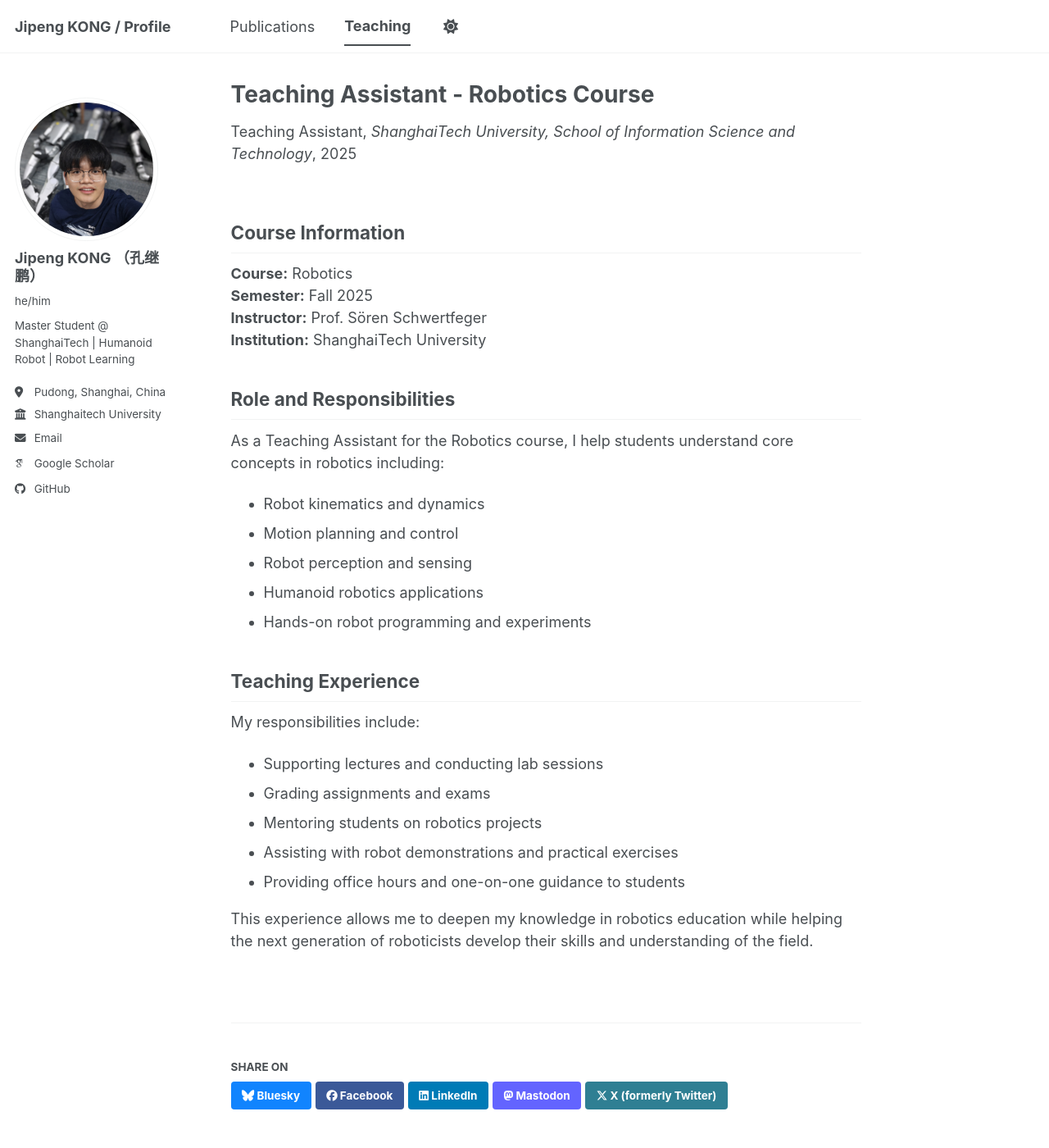
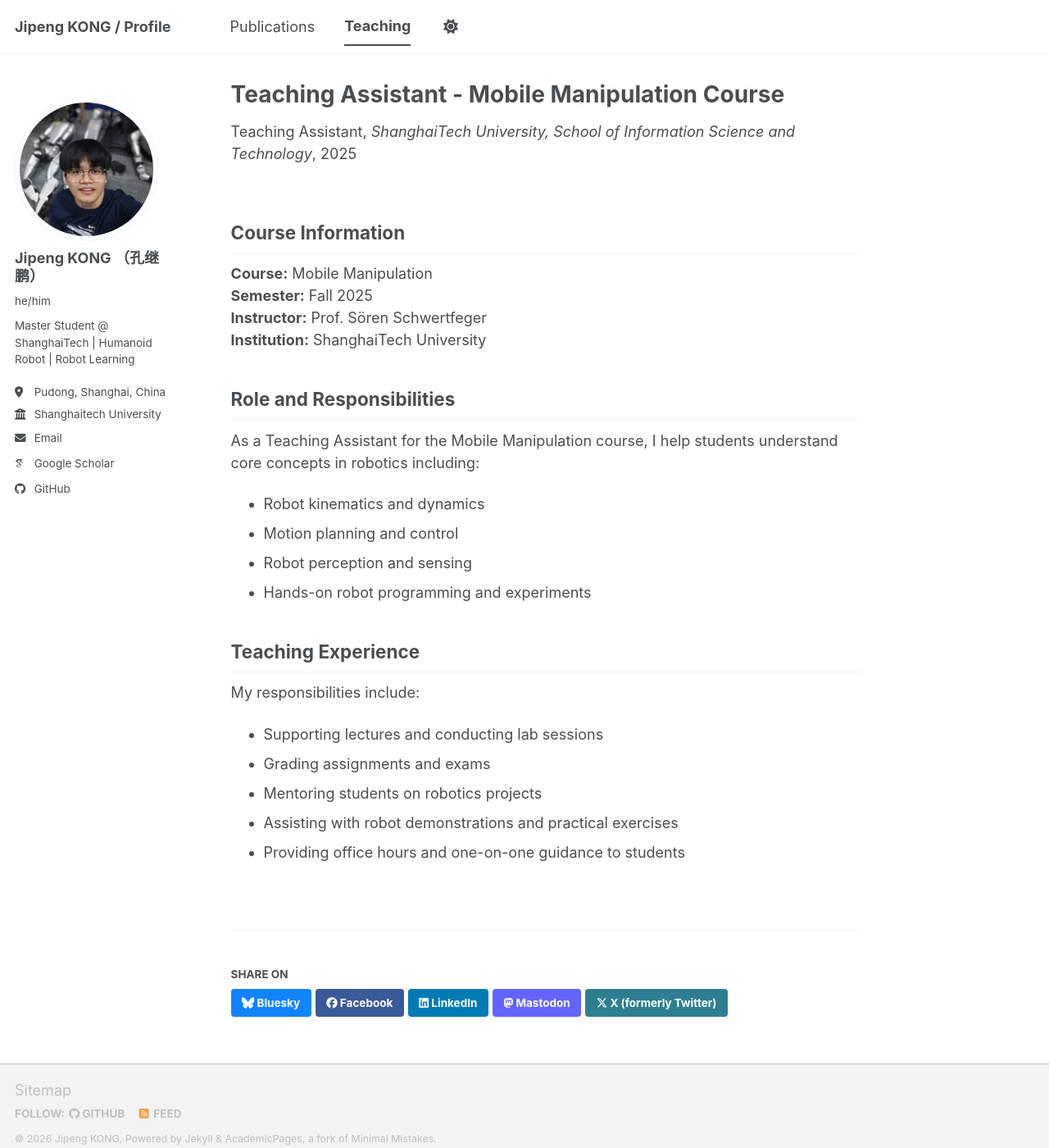
Before and after one commit to KongJipeng/kongjipeng.github.io, a Jekyll site: the page built from _teaching/2025-fall-robotics.md, in a window 1280 px wide and 1400 px high. Shown: the whole window at 82% size. Built offline with Jekyll 4.4.1, drawn with Linux system fonts in a browser that asks for light colours; some web fonts are replaced; a script bundle is joined from its source files by our own code; library files that are not in the unit come from our copies.

Commit message:
Fix: teaching moma

```diff
--- a/_teaching/2025-fall-robotics.md
+++ b/_teaching/2025-fall-robotics.md
@@ -1,8 +1,8 @@
 ---
-title: "Teaching Assistant - Robotics Course"
+title: "Teaching Assistant - Mobile Manipulation Course"
 collection: teaching
 type: "Teaching Assistant"
-permalink: /teaching/2025-fall-robotics
+permalink: /teaching/2025-fall-moma
 venue: "ShanghaiTech University, School of Information Science and Technology"
 date: 2025-09-01
 location: "Shanghai, China"
@@ -10,19 +10,19 @@ location: "Shanghai, China"
 
 ## Course Information
 
-**Course:** Robotics
+**Course:** Mobile Manipulation
 **Semester:** Fall 2025
 **Instructor:** Prof. Sören Schwertfeger
 **Institution:** ShanghaiTech University
 
 ## Role and Responsibilities
 
-As a Teaching Assistant for the Robotics course, I help students understand core concepts in robotics including:
+As a Teaching Assistant for the Mobile Manipulation course, I help students understand core concepts in robotics including:
 
 - Robot kinematics and dynamics
 - Motion planning and control
 - Robot perception and sensing
-- Humanoid robotics applications
+<!-- - Humanoid robotics applications -->
 - Hands-on robot programming and experiments
 
 ## Teaching Experience
@@ -33,5 +33,3 @@ My responsibilities include:
 - Mentoring students on robotics projects
 - Assisting with robot demonstrations and practical exercises
 - Providing office hours and one-on-one guidance to students
-
-This experience allows me to deepen my knowledge in robotics education while helping the next generation of roboticists develop their skills and understanding of the field.
```
